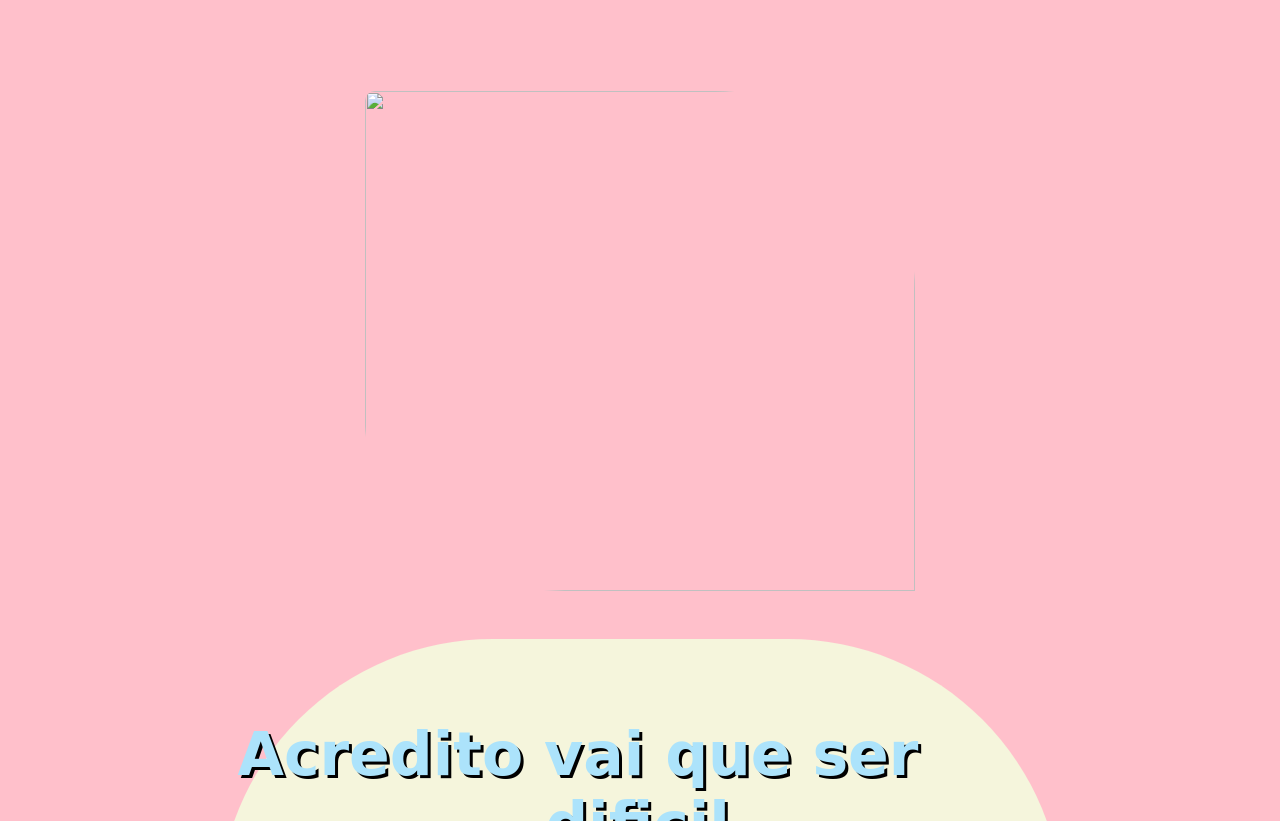
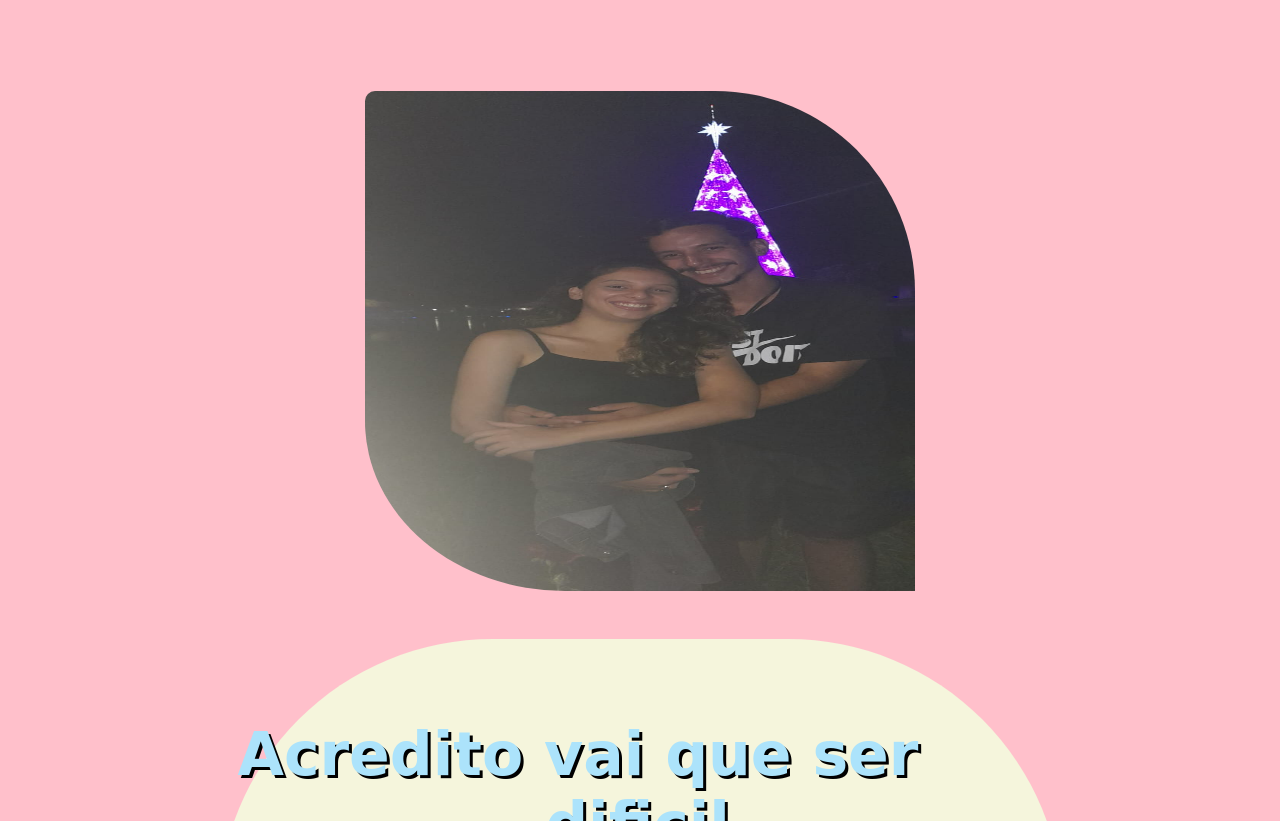
Before and after one commit to GabrielfsCarrasco/VG, a plain HTML site: page index.html in a window 1280 px wide. Shown: the part 586-1407 px from the top of the page. Drawn offline with nearby package versions, Linux system fonts and the light colour scheme.

Commit message:
Atualizar o index.html

```diff
--- a/index.html
+++ b/index.html
@@ -12,7 +12,7 @@
   <h1 class= "h1">
    Motivos<br> De<br>Porque Te Amo
   </h1>
-  <img id="img" src="images/V&G.jpg"/>
+  <img id="img" src="V&G.jpg"/>
   <br>
   <p id="p">Acredito vai que ser dificil
     <br> colocar tudo em palavras
```
